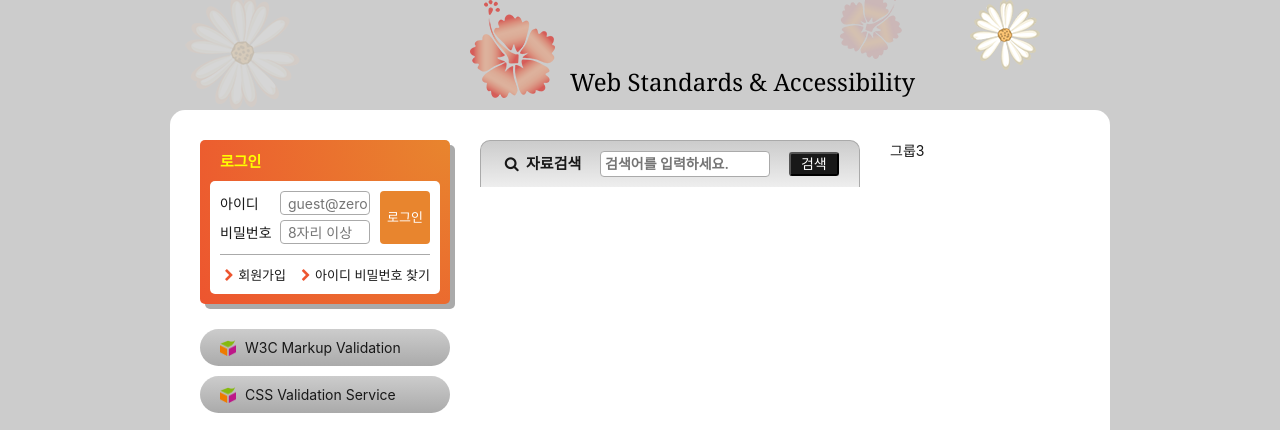
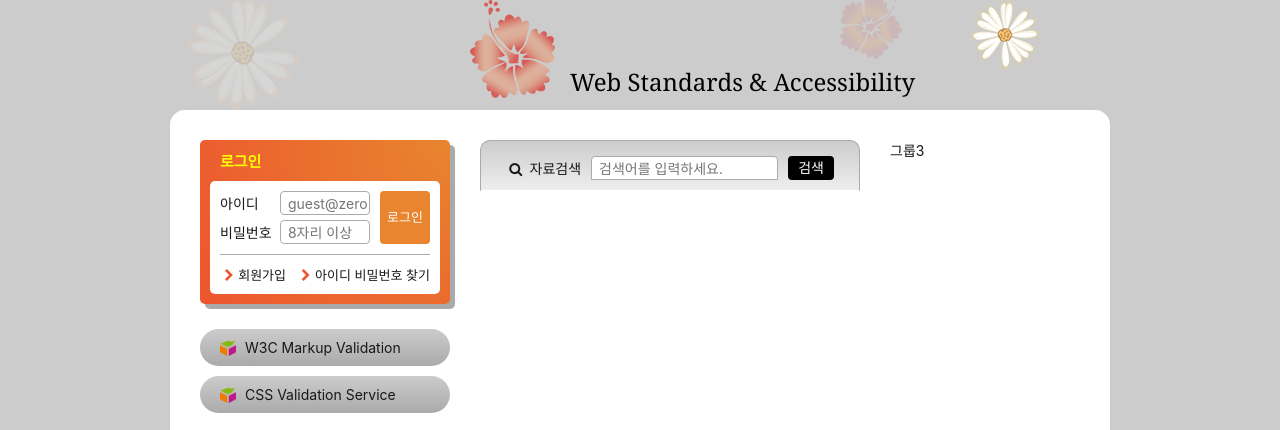
Before and after one commit to OrangeChick/zeroConnecTo, a website: page HTML5/index.html in a window 1280 px wide. Shown: the part 139-569 px from the top of the page. Drawn offline with Linux system fonts and the light colour scheme; a web font is replaced by a local one.

Commit message:
검색 폼 마크업 및 디자인 완성

```diff
--- a/HTML5/css/index.css
+++ b/HTML5/css/index.css
@@ -421,33 +421,41 @@ body{
 
 /* 검색 폼 */
 .search-form{
-  background: linear-gradient(to bottom, #ccc, #eee);
-  padding: 10px;
+  background: #ccc linear-gradient(to bottom, #ccc, #eee);
+  padding: 15px 25px 10px;
   text-align: center;
   border-radius: 10px 10px 0 0;
   border: 1px solid #aaa;
-  border-bottom: 0;
+  border-bottom-color: #fff;
 }
 
-.search label{
-  font-weight: 600;
-  font-size: 15px;
+.search-form fieldset{
+  display: flex;
+  flex: row nowrap;
+  align-items: center;
 }
 
-.search input{
-  width: 170px;
+.search-form input{
   border: 1px solid #aaa;
-  border-radius: 4px;
-  margin: 0 15px;
-  padding: 4px;
-  font-weight: 600;
+  height: 24px;
+  border-radius: 4px 4px 0 0;
+  padding: 2px 2px 2px 0.5em;
+  flex-grow: 1;
+  width: 100%;
+  margin: 0 10px;
+}
+
+.search-form label, .search-button{
+  white-space: nowrap;
 }
 
 .search-button{
-  background-color: #181818;
+  background-color: #000;
   color: #fff;
-  border-radius: 3px;
+  border-radius: 4px;
   padding: 2px 10px;
+  height: 24px;
+  border: 0;
 }
 
 /* 슬로건 */
--- a/HTML5/index.html
+++ b/HTML5/index.html
@@ -212,13 +212,11 @@
       <form method="POST" action="https://formspree.io/seulbinim@gmail.com" class="search-form">
         <fieldset>
           <legend>검색 폼</legend>
-          <div class="search">
-            <label for="searchForm" class="icon-search">
+            <label for="search"><i class="icon-search" aria-hidden="true"></i>
               자료검색
             </label>
-            <input type="text" id="searchForm" required="required" placeholder="검색어를 입력하세요."/>
-            <button class="search-button">검색</button>
-          </div>
+            <input type="search" id="search" name="search" required="required" placeholder="검색어를 입력하세요."/>
+            <button type="submit" class="search-button">검색</button>
         </fieldset>
       </form>
     </div>
```
